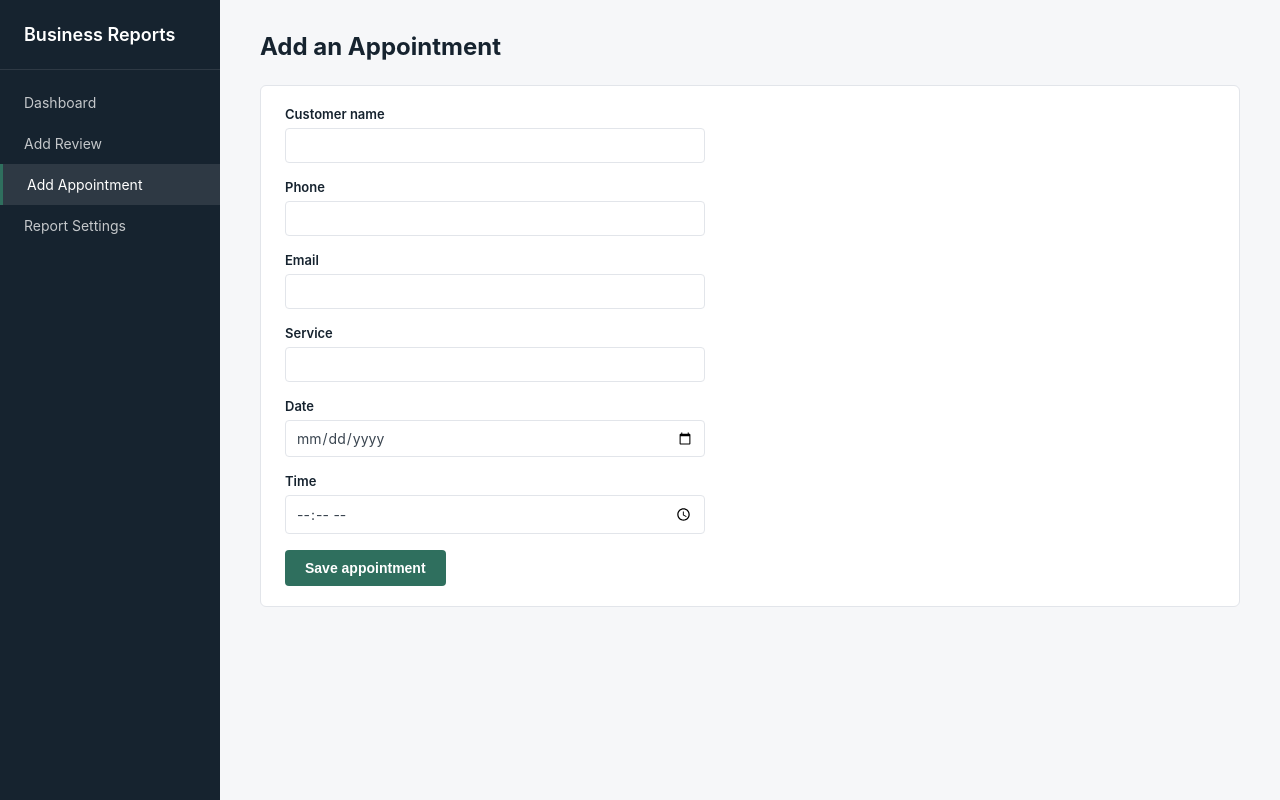
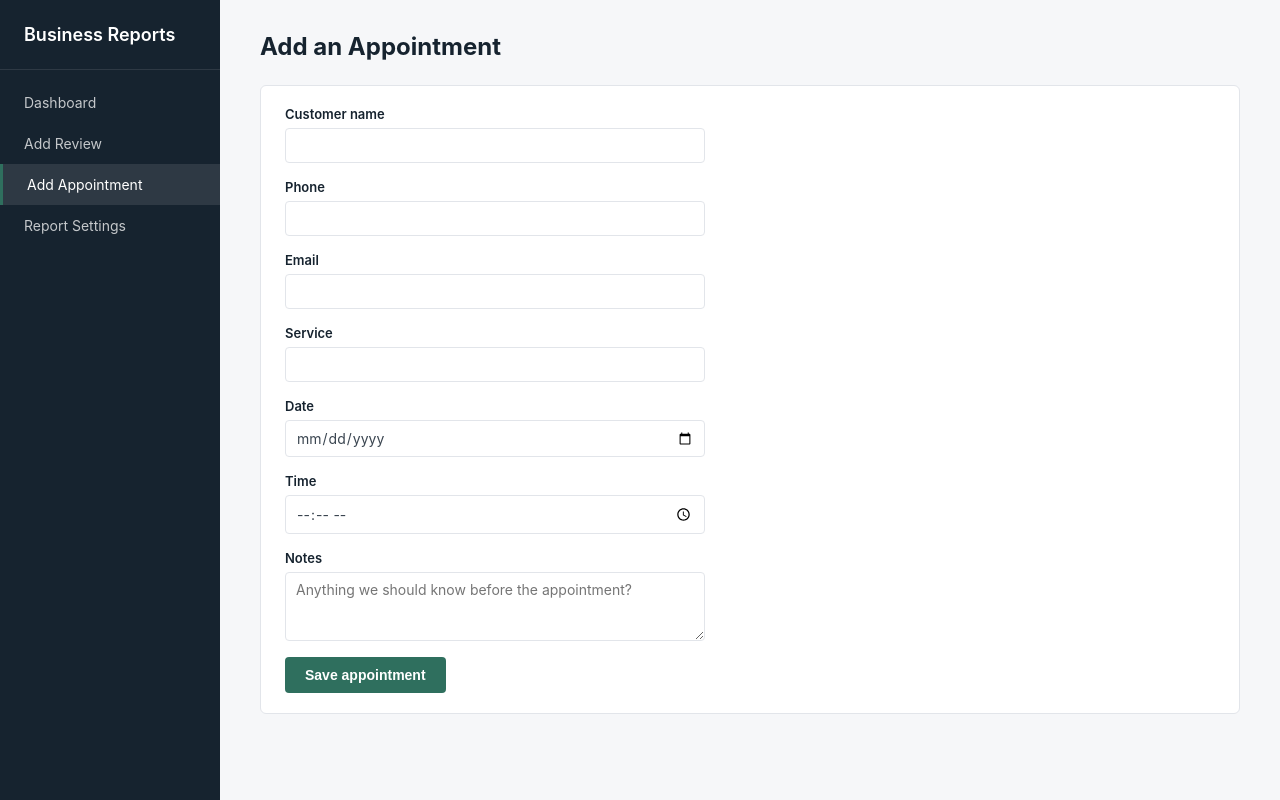
Before and after one commit to Carter-Black/leadsandreviewsystem, a Flask app: page /add-appointment in a window 1280 px wide. Run offline with Flask 3, Linux system fonts and the light colour scheme.

Commit message:
Add notes field to appointment form and dashboard

```diff
--- a/templates/add_appointment.html
+++ b/templates/add_appointment.html
@@ -42,6 +42,12 @@
         <input type="time" id="time" name="time" required>
       </div>
 
+      <div class="form-field">
+        <label for="notes">Notes</label>
+        <!-- optional, so no "required" -- app.py falls back to "" if it's left blank -->
+        <textarea id="notes" name="notes" rows="3" placeholder="Anything we should know before the appointment?"></textarea>
+      </div>
+
       <button type="submit" class="submit-btn">Save appointment</button>
 
     </form>
--- a/templates/dashboard.html
+++ b/templates/dashboard.html
@@ -85,6 +85,7 @@
             <th>Service</th>
             <th>Date</th>
             <th>Time</th>
+            <th>Notes</th>
           </tr>
         </thead>
         <tbody>
@@ -96,6 +97,8 @@
               <td>{{ appt.service }}</td>
               <td>{{ appt.date }}</td>
               <td>{{ appt.time }}</td>
+              <!-- dash instead of an empty cell when no notes were left -->
+              <td>{{ appt.notes or '—' }}</td>
             </tr>
           {% endfor %}
         </tbody>
```
